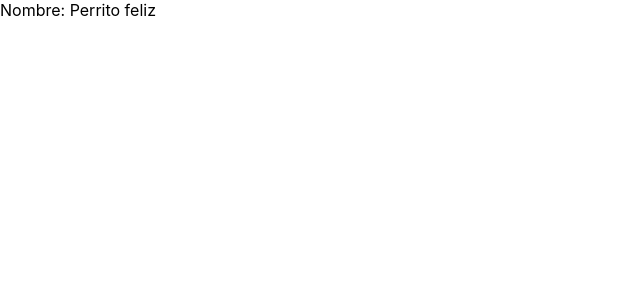
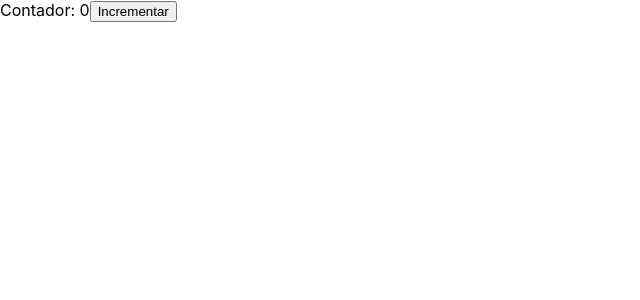
Before and after one commit to alonso1298/comoponentes-funcionales, a React (Create React App) app: page / in a window 1280 px wide. Shown: the top 300 px of the page, without its empty margins (0-640 px from the left). Built offline with nearby package versions, Linux system fonts and the light colour scheme.

Commit message:
useState

```diff
--- a/src/App.js
+++ b/src/App.js
@@ -1,20 +1,18 @@
-// Funcioón Impura cambia constantemente
-const impura = () => new Date().toLocaleString();
+import { useState } from "react";
 
-console.log(impura());
-
-// Función pura es una funcion que nunca cambia el valor de retorno
-const MiComponente = ({miProp}) => {
-  return (
-    <div>
-      Nombre: {miProp}
-    </div>
-  );
-}
+// Reglas de los Hooks:
+// 1. No se llaman en loops, ni condiciones, siempre en el nivel mas alto del componente
+// 2. Solo se llaman es 2 partes:
+// Componentes de react
+// Custom hooks
 const App = () => {
-  return (
-    <MiComponente miProp={'Perrito feliz'} />
-  );
+    const [contador, setContador] = useState(0);
+    return (
+        <div>
+            Contador: {contador}
+            <button onClick={() => setContador(contador + 1)} >Incrementar</button>
+        </div>
+    )
 }
 
 export default App;
```
Also changed, not shown: src/Intro.js (added, +20 -0 lines).
